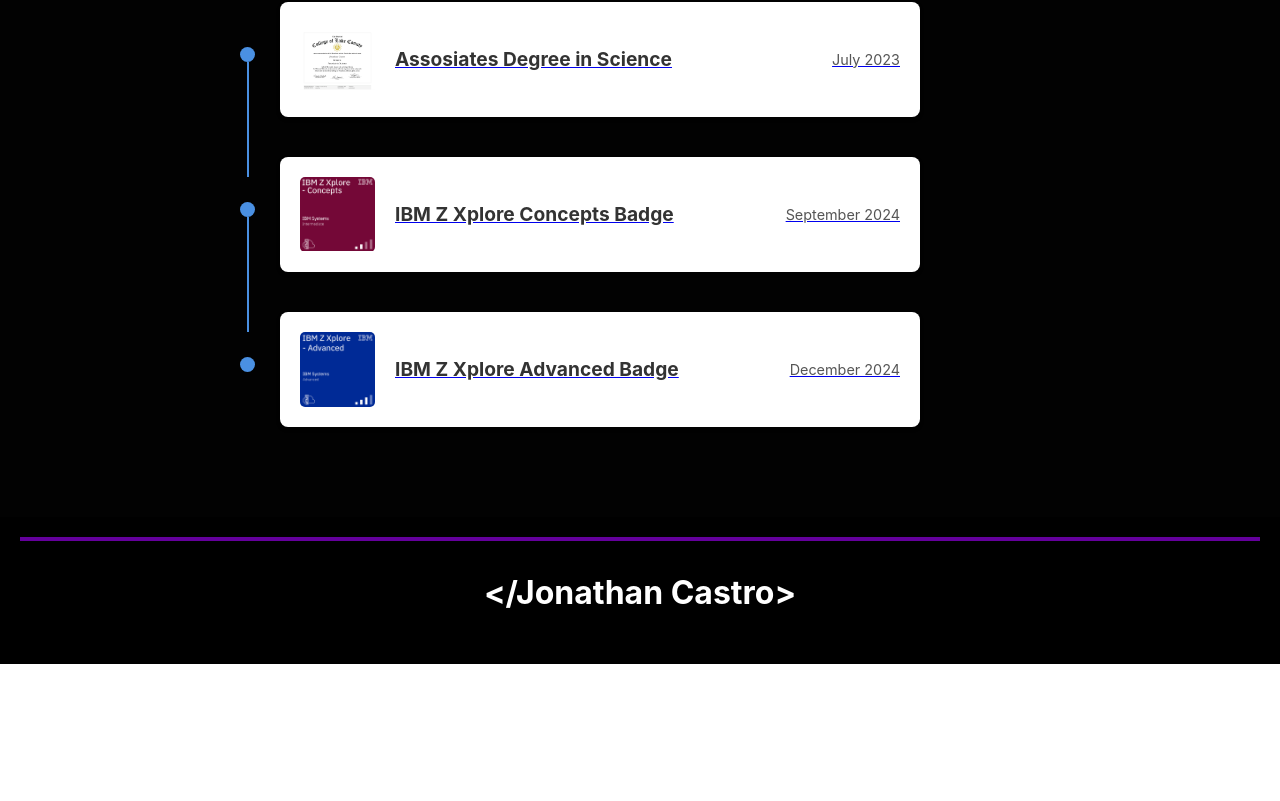
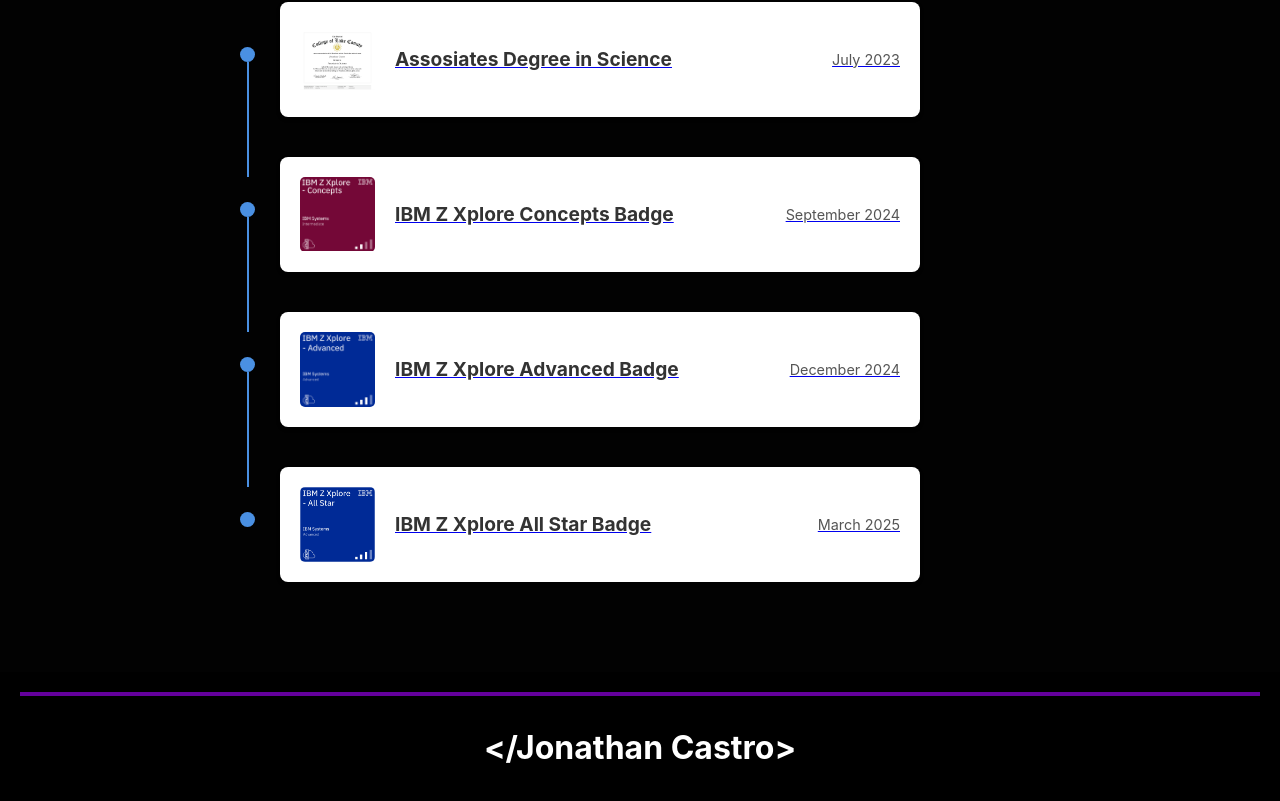
Before and after one commit to JonnyPrograms/PersonalWebsite, a React (Create React App) app in the folder my-website/: page / in a window 1280 px wide. Shown: the part 2757-3558 px from the top of the page. Before the commit the page ends 3421 px from the top, so only its background shows below. Built offline with nearby package versions, Linux system fonts and the light colour scheme.

Commit message:
Added All Star Cerification

```diff
--- a/my-website/src/components/Certifications.js
+++ b/my-website/src/components/Certifications.js
@@ -4,6 +4,7 @@
 import AdvancedBadge from "../assets/certs/AdvancedCert.png";
 import ASDegree from "../assets/certs/ASDegree.png";
 import ConceptsBadge from "../assets/certs/ConceptsCert.png";
+import AllStarBadge from "../assets/certs/AllStarCert.png";
 
 //Array of certifications with details
 const certifications = [
@@ -24,7 +25,14 @@
         date: "December 2024",
         image: AdvancedBadge,
         link: "https://www.credly.com/badges/f0e90aee-b1aa-4f33-acea-0fe27e5dcd75/public_url",
+    },
+    {
+        title: "IBM Z Xplore All Star Badge",
+        date: "March 2025",
+        image: AllStarBadge,
+        link: "https://www.credly.com/badges/11fdee0b-5776-4fc8-9370-2b5a851feb62/public_url",
     }
+
 ];
 
 function Certifications() {
```
Also changed, not shown: my-website/src/assets/certs/AllStarCert.png (added).
